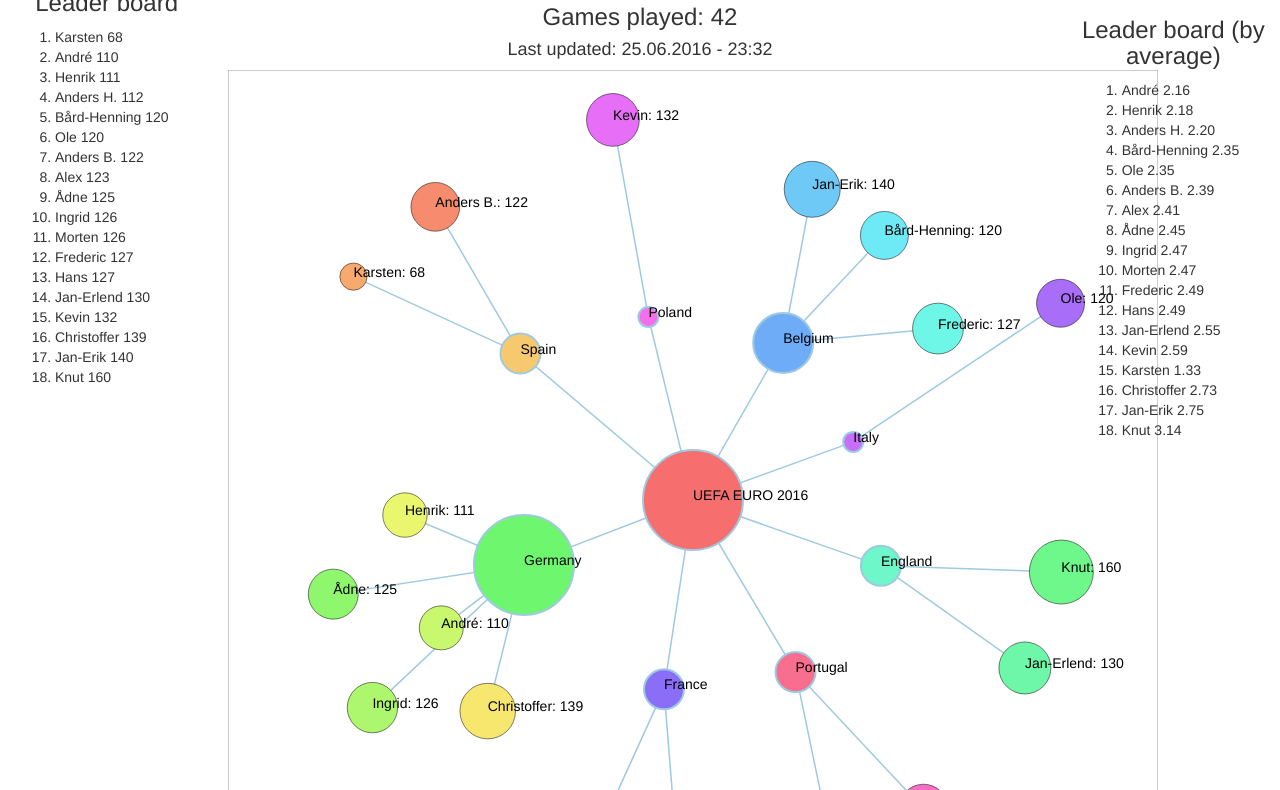
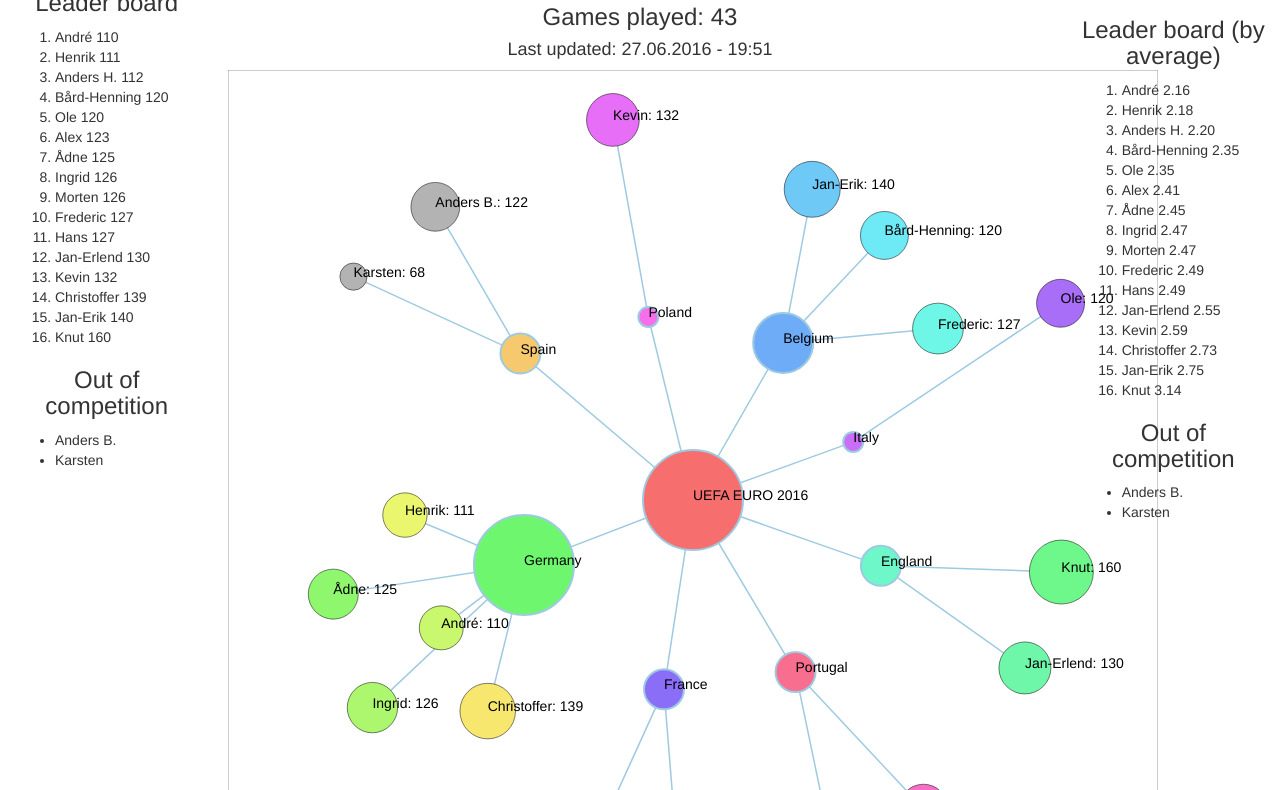
Before and after one commit to christoffervalland/Webpage, a plain HTML site: page euro2016/flower.html in a window 1280 px wide. Shown: the part 148-938 px from the top of the page. Drawn offline with Linux system fonts and the light colour scheme; animation ran at ten frames a second.

Commit message:
Doing more data with data
- Doing more with actual data, and less with HTML DOM treatment.

```diff
--- a/euro2016/competitorData.json
+++ b/euro2016/competitorData.json
@@ -4,8 +4,8 @@
     {
       "name": "Spain",
       "children": [
-        {"name": "Anders B.", "goals": 122, "in": "yes"},
-        {"name": "Karsten", "goals": 68, "in": "yes"}
+        {"name": "Anders B.", "goals": 122, "in": "no"},
+        {"name": "Karsten", "goals": 68, "in": "no"}
       ]
     },
     {
--- a/euro2016/flower.html
+++ b/euro2016/flower.html
@@ -64,6 +64,8 @@
         <h3 id="currentGoalsAverage">Current average: </h3>
         <h3>Leader board (by average)</h3>
         <ol class="centerList" id="leaderBoardAverage"></ol>
+        <h3>Out of competition</h3>
+        <ul class="centerList" id="outOfCompBoardAverage"></ul>
       </div>
     </div>
   </div>
--- a/euro2016/js/custom.js
+++ b/euro2016/js/custom.js
@@ -34,46 +34,71 @@ function loadData(){
 
 function addAndSortLeaderBoard(){
   var mylist = $('#leaderBoard');
-
-  competitors.sort(function(a, b) {
-    var firstValue = a.goals;
-    var secondValue = b.goals;
-
-    return Math.abs(totalGoals-firstValue) - Math.abs(totalGoals-secondValue);
-  });
+  var insiders = [];
+  var outsiders = [];
 
   $.each(competitors, function(idx, competitor) {
     if(competitor.in) {
       if(competitor.in === "no") {
-        $("#outOfCompBoard").append('<li id="li' + competitor.name + '">' + competitor.name + '</li>');
+        outsiders.push(competitor);
+        outsiders.sort(function(a,b){
+          return a.name - b.name;
+        });
       } else {
-        $("#leaderBoard").append('<li id="li' + competitor.name + '">' + competitor.name + " " + competitor.goals + '</li>');
+        insiders.push(competitor);
+        insiders.sort(function(a,b){
+          var firstValue = a.goals;
+          var secondValue = b.goals;
+
+          return Math.abs(totalGoals-firstValue) - Math.abs(totalGoals-secondValue);
+        });
       }
     }
-    mylist.append(competitor);
+  });
+
+  $.each(insiders, function(idx, competitor){
+    $("#leaderBoard").append('<li id="li' + competitor.name + '">' + competitor.name + " " + competitor.goals + '</li>');
+  });
+
+  $.each(outsiders, function(idx, competitor){
+    $("#outOfCompBoard").append('<li id="li' + competitor.name + '">' + competitor.name + '</li>');
   });
 
   if($("#outOfCompBoard li").length > 0){
     $("#outOfCompDiv").css("visibility", "visible");
   }
-
 }
 
 function addAndSortLeaderBoardByAverage(){
   var mylist = $('#leaderBoardAverage');
-
-  competitors.sort(function(a,b){
-    var first = (a.goals / numberofgames).toFixed(2);
-    var second = (b.goals / numberofgames).toFixed(2);
-    return Math.abs(averageGoals - first) - Math.abs(averageGoals - second);
-  });
-
+  var insiders = [];
+  var outsiders = [];
   $.each(competitors, function(idx, competitor) {
     mylist.append(competitor);
 
     if(competitor.in){
-      var competitorsAverage = (competitor.goals / numberofgames).toFixed(2);
-      $("#leaderBoardAverage").append('<li id="li' + competitor.name + '">' + competitor.name + " " + competitorsAverage + '</li>');
+      if(competitor.in === "no") {
+        outsiders.push(competitor);
+        outsiders.sort(function(a,b){
+          return a.name - b.name;
+        });
+      } else {
+        insiders.push(competitor);
+        insiders.sort(function(a,b){
+          var first = (a.goals / numberofgames).toFixed(2);
+          var second = (b.goals / numberofgames).toFixed(2);
+          return Math.abs(averageGoals - first) - Math.abs(averageGoals - second) || a.name - b.name;
+        });
+      }
     }
   });
+
+  $.each(insiders, function(idx, competitor){
+    var competitorsAverage = (competitor.goals / numberofgames).toFixed(2);
+    $("#leaderBoardAverage").append('<li id="li' + competitor.name + '">' + competitor.name + " " + competitorsAverage + '</li>');
+  });
+
+  $.each(outsiders, function(idx, competitor){
+    $("#outOfCompBoardAverage").append('<li id="li' + competitor.name + '">' + competitor.name + '</li>');
+  });
 }
--- a/euro2016/matchData.json
+++ b/euro2016/matchData.json
@@ -1,6 +1,6 @@
 {
 	"name": "UEFA EURO 2016",
-	"updated" : "25.06.2016 - 23:32",
+	"updated" : "27.06.2016 - 19:51",
 	"matches": [{
 		"match": 1,
 		"teams": {
@@ -402,7 +402,7 @@
 			"awaygoals": 1
 		}
 	}, {
-		"match": 40,
+		"match": 41,
 		"teams": {
 			"home": "Germany",
 			"away": "Slovakia"
@@ -412,7 +412,7 @@
 			"awaygoals": 0
 		}
 	}, {
-		"match": 41,
+		"match": 42,
 		"teams": {
 			"home": "Hungary",
 			"away": "Belgium"
@@ -421,5 +421,15 @@
 			"homegoals": 0,
 			"awaygoals": 4
 		}
+	}, {
+		"match": 43,
+		"teams": {
+			"home": "Italy",
+			"away": "Spain"
+		},
+		"goals": {
+			"homegoals": 2,
+			"awaygoals": 0
+		}
 	}]
 }
```
Also changed, not shown: euro2016/index.html (+2 -0 lines).
